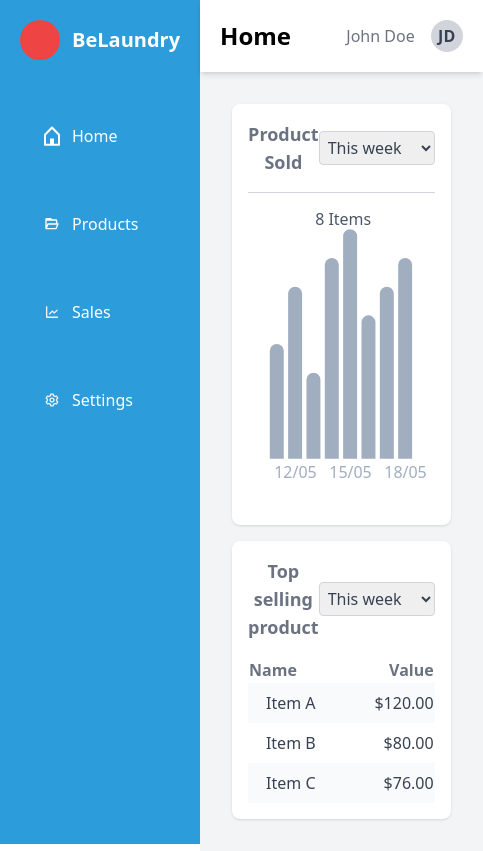
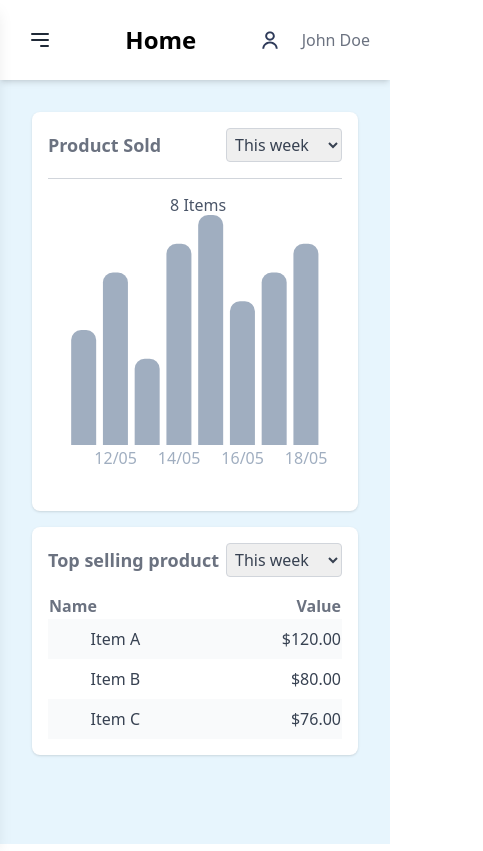
Before and after one commit to fadlystwn/belaundry, a React (Vite) app: page / in a window 390 px wide. Shown: the whole page, 483 px wide, since content can reach past the window. Built offline with nearby package versions, Linux system fonts and the light colour scheme.

Commit message:
fix responsive sidebar condition

```diff
--- a/src/components/DashboardLayout.tsx
+++ b/src/components/DashboardLayout.tsx
@@ -1,3 +1,5 @@
+'use client';
+import { useState, useEffect } from 'react';
 import React from 'react';
 import Sidebar from './dashboard/Sidebar';
 import Navbar from './Navigation';
@@ -7,14 +9,46 @@ type LayoutProps = {
 };
 
 const DashboardLayout: React.FC<LayoutProps> = ({ children }) => {
+  const [isSidebarVisible, setSidebarVisible] = useState(true);
+
+  useEffect(() => {
+    const handleResize = () => {
+      setSidebarVisible(window.innerWidth >= 1024);
+    };
+
+    handleResize();
+
+    window.addEventListener('resize', handleResize);
+    return () => window.removeEventListener('resize', handleResize);
+  }, []);
+
+  const toggleSidebar = () => {
+    setSidebarVisible(!isSidebarVisible);
+  };
+
   return (
-    <div className="flex">
-      <Sidebar />
-      <div className="flex-1 bg-gray-100 min-h-screen">
-        <Navbar />
-        <div className="p-8">
-          <div className="text-center text-gray-500">{children}</div>
-        </div>
+    <div className="relative flex min-h-screen bg-lightBlue">
+      <div
+        className={`fixed inset-y-0 left-0 z-40 w-64 transform bg-white shadow-lg transition-transform duration-300 ease-in-out lg:static lg:transform-none ${
+          isSidebarVisible ? 'translate-x-0' : '-translate-x-full'
+        }`}
+      >
+        <Sidebar
+          isSidebarVisible={isSidebarVisible}
+          toggleSidebar={toggleSidebar}
+        />
+      </div>
+
+      {isSidebarVisible && window.innerWidth < 1024 && (
+        <div
+          className="fixed inset-0 z-30 bg-black opacity-50 lg:hidden"
+          onClick={toggleSidebar}
+        />
+      )}
+
+      <div className="flex-1 transition duration-300 ease-in-out">
+        <Navbar toggleSidebar={toggleSidebar} />
+        <div className="p-8 text-center text-gray-500">{children}</div>
       </div>
     </div>
   );
--- a/src/components/Navigation.tsx
+++ b/src/components/Navigation.tsx
@@ -1,14 +1,33 @@
 import React from 'react';
+import SvgIcon from './SvgIcon';
 
-const Navbar: React.FC = () => {
+const Navbar: React.FC<{ toggleSidebar: () => void }> = ({ toggleSidebar }) => {
   return (
     <div className="flex justify-between items-center p-5 bg-white shadow-md">
+      <button
+        onClick={toggleSidebar}
+        className="lg:hidden p-2 focus:outline-none"
+      >
+        {/* Burger menu icon */}
+        <svg
+          className="w-6 h-6 text-gray-800"
+          fill="none"
+          stroke="currentColor"
+          viewBox="0 0 24 24"
+          xmlns="http://www.w3.org/2000/svg"
+        >
+          <path
+            strokeLinecap="round"
+            strokeLinejoin="round"
+            strokeWidth="2"
+            d="M4 6h16M4 12h16m-7 6h7"
+          ></path>
+        </svg>
+      </button>
       <h1 className="text-2xl font-semibold">Home</h1>
       <div className="flex items-center space-x-4">
+        <SvgIcon src="./icons/user.svg" width={16} className="mr-2" />
         <span className="text-gray-500">John Doe</span>
-        <div className="w-8 h-8 bg-gray-300 rounded-full flex items-center justify-center text-gray-700">
-          <span className="font-semibold">JD</span>
-        </div>
       </div>
     </div>
   );
--- a/src/components/dashboard/Sidebar.tsx
+++ b/src/components/dashboard/Sidebar.tsx
@@ -1,36 +1,55 @@
-import React from 'react';
 import { Link } from 'react-router-dom';
 import SvgIcon from '../../components/SvgIcon';
 
-const Sidebar: React.FC = () => {
+type SidebarProps = {
+  isSidebarVisible: boolean;
+  toggleSidebar: () => void;
+};
+
+const Sidebar: React.FC<SidebarProps> = ({
+  isSidebarVisible,
+  toggleSidebar,
+}) => {
   return (
-    <div className="w-64 bg-blue text-white h-screen p-5">
+    <div
+      className={`fixed top-0 left-0 h-screen bg-blue text-white p-5 transition-transform transform ${
+        isSidebarVisible ? 'translate-x-0' : '-translate-x-full'
+      } lg:translate-x-0 w-64 z-20`}
+    >
+      {/* Close button for mobile */}
+      <button
+        onClick={toggleSidebar}
+        className="lg:hidden absolute top-4 right-4 text-white"
+      >
+        ✕
+      </button>
+
       <div className="flex items-center mb-10">
         <div className="w-10 h-10 bg-red-500 rounded-full mr-3"></div>
         <span className="text-xl font-bold">BeLaundry</span>
       </div>
+
       <div className="space-y-4">
-        <div className="flex items-center space-x-2 p-2 rounded-lg bg-blue-600">
-          <Link to="/" className="flex items-center p-4 hover:bg-white">
+        <Link
+          to="/"
+          className="flex items-center p-4 hover:bg-white hover:text-blue"
+        >
           <SvgIcon src="./icons/home.svg" width={16} className="mr-3" />
           Home
         </Link>
-        </div>
-        <div className="flex items-center space-x-2 p-2 rounded-lg hover:bg-blue-600 cursor-pointer">
+
         <Link
           to="/products"
-            className="flex items-center p-4 hover:bg-gray-700"
+          className="flex items-center p-4 hover:bg-white hover:text-blue"
         >
-            <SvgIcon
-              src="./icons/folder_open.svg"
-              width={16}
-              className="mr-3"
-            />
+          <SvgIcon src="./icons/folder_open.svg" width={16} className="mr-3" />
           Products
         </Link>
-        </div>
-        <div className="flex items-center space-x-2 p-2 rounded-lg hover:bg-blue-600 cursor-pointer">
-          <Link to="/sales" className="flex items-center p-4 hover:bg-gray-700">
+
+        <Link
+          to="/sales"
+          className="flex items-center p-4 hover:bg-white hover:text-blue"
+        >
           <SvgIcon
             src="./icons/line_chart_up.svg"
             width={16}
@@ -38,18 +57,16 @@ const Sidebar: React.FC = () => {
           />
           Sales
         </Link>
-        </div>
-        <div className="flex items-center space-x-2 p-2 rounded-lg hover:bg-blue-600 cursor-pointer">
+
         <Link
           to="/settings"
-            className="flex items-center p-4 hover:bg-gray-700"
+          className="flex items-center p-4 hover:bg-white hover:text-blue"
         >
           <SvgIcon src="./icons/settings.svg" width={16} className="mr-3" />
           Settings
         </Link>
       </div>
     </div>
-    </div>
   );
 };
 
--- a/tailwind.config.js
+++ b/tailwind.config.js
@@ -9,7 +9,6 @@ module.exports = {
         blue: '#2D9CDB',
         electricBlue: '#0099EE',
         mintGreen: '#56E4A0',
-        white: '#FFFFFF',
         coralRed: '#F36868',
       },
     },
```
Lines whose indentation alone changed are shown as unchanged.
